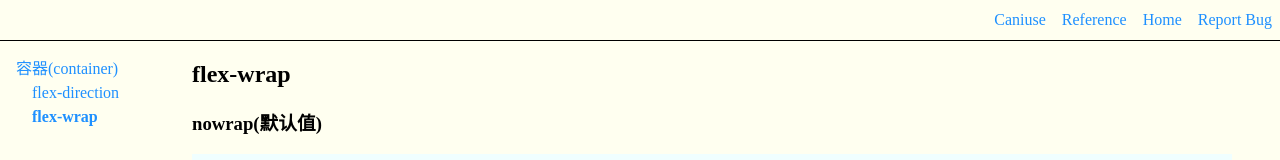
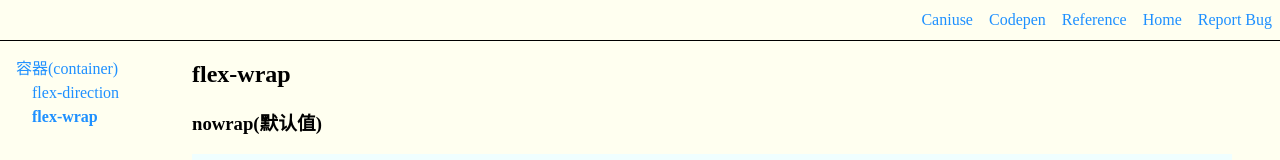
Before and after one commit to asurance/flex-tutorial, a Next.js app: page /container/FlexWrap in a window 1280 px wide. Shown: the top 160 px of the page. Built offline with nearby package versions, Linux system fonts and the light colour scheme.

Commit message:
feat(flex-wrap): 添加codepen

```diff
--- a/pages/container/FlexWrap.tsx
+++ b/pages/container/FlexWrap.tsx
@@ -14,6 +14,10 @@ const headNavs: NavVO[] = [
     {
         link: 'https://caniuse.com/?search=flex-direction',
         text: 'Caniuse'
+    },
+    {
+        link: 'https://codepen.io/asurance/pen/oNzmrrX',
+        text: 'Codepen'
     },
     {
         link: 'https://www.w3.org/TR/css-flexbox-1/#propdef-flex-wrap',
```
